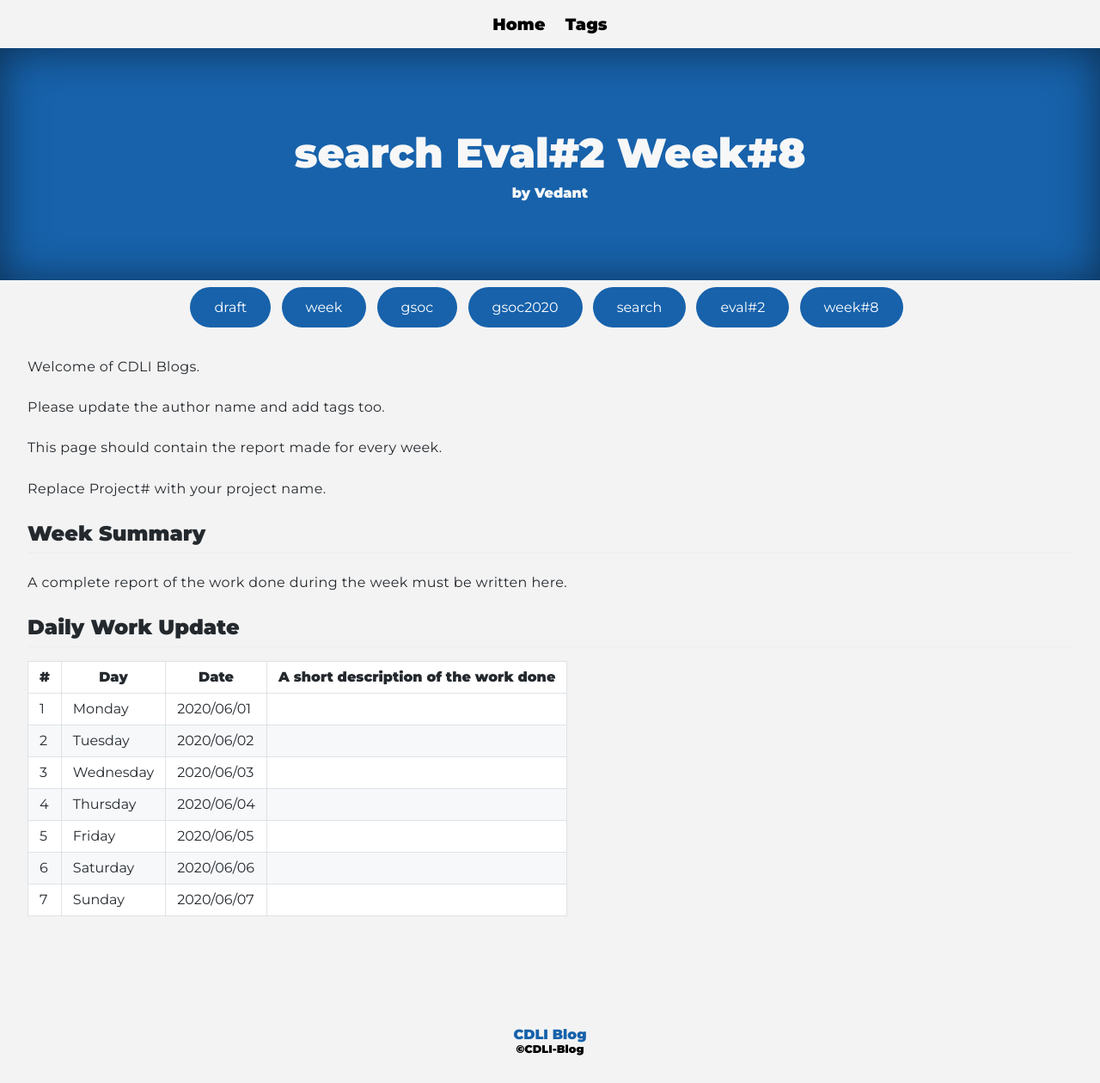
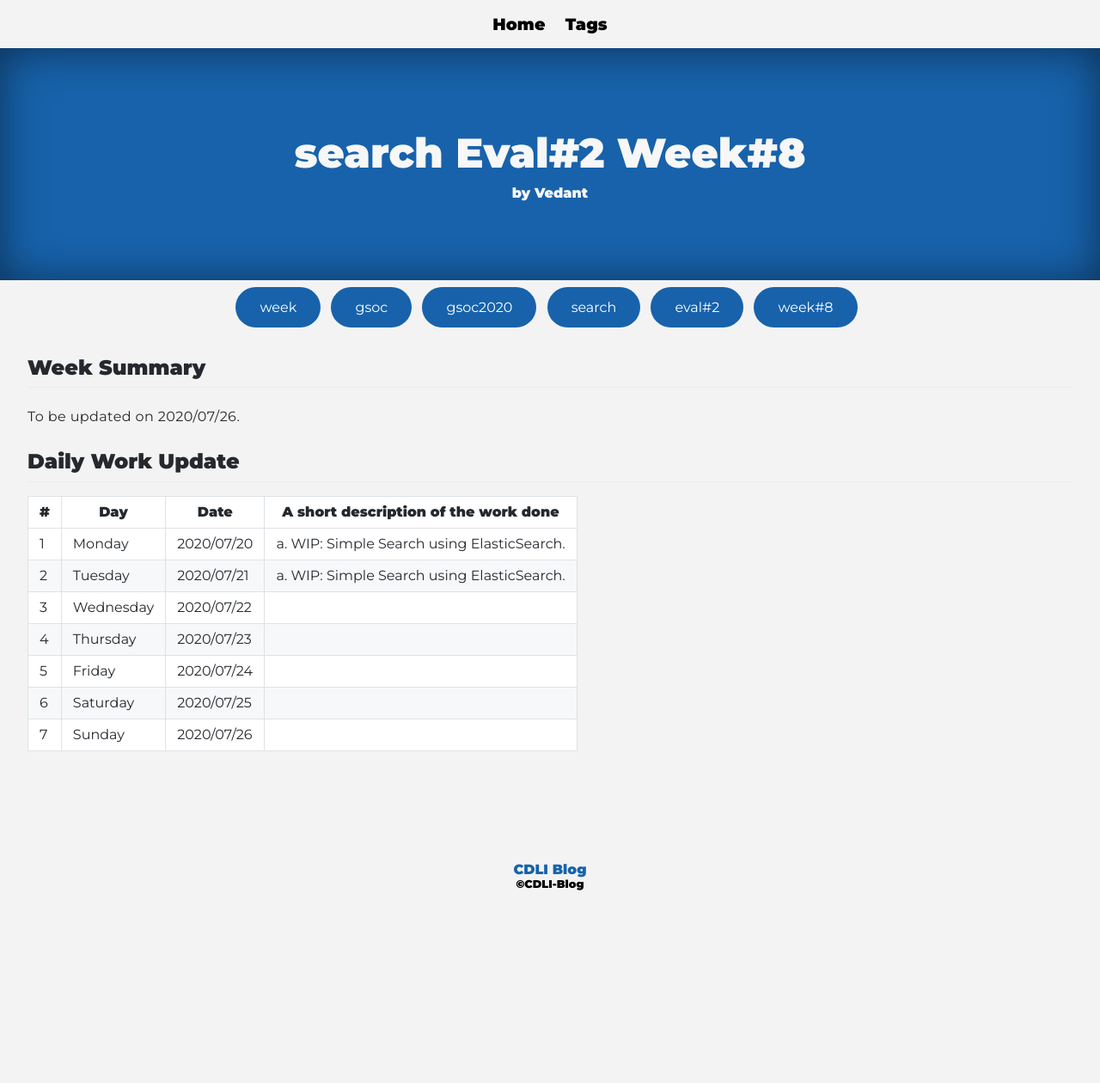
Before and after one commit to cdli-gh/blog, a Jekyll site: the page built from _blog/gsoc20/search/posts/09_week8.md, in a window 1280 px wide. Shown: the whole page at 86% size. Built offline with Jekyll 4.4.1, drawn with Linux system fonts in a browser that asks for light colours; Markdown is read by kramdown in place of the engine named in the settings; after the commit the page ends 1068 px from its top, so only the background shows below that.

Commit message:
Search : DailyUpdates 8:1,2

```diff
--- a/_blog/gsoc20/search/posts/09_week8.md
+++ b/_blog/gsoc20/search/posts/09_week8.md
@@ -2,29 +2,22 @@
 layout: page
 title: search Eval#2 Week#8
 author: "Vedant"
-tags: ["draft","week","gsoc","gsoc2020","search","eval#2","week#8"]
+tags: ["week","gsoc","gsoc2020","search","eval#2","week#8"]
 ---
-Welcome of CDLI Blogs.
-
-Please update the author name and add tags too.
-
-This page should contain the report made for every week.
-
-Replace Project# with your project name.
 
 ## Week Summary
 
-A complete report of the work done during the week must be written here.
+To be updated on 2020/07/26.
 
 
 ## Daily Work Update
 
 |\#|Day|Date|A short description of the work done|
 |---	|---	|---	|---	|
-|1   	| Monday 	|   2020/06/01	|   	|
-|2   	| Tuesday  	|   2020/06/02	|   	|
-|3   	| Wednesday  	|  2020/06/03 	|   	|
-|4   	| Thursday  	|   2020/06/04	|   	|
-|5   	| Friday  	|   2020/06/05	|   	|
-|6   	| Saturday  	|   2020/06/06	|   	|
-|7   	| Sunday  	|   2020/06/07	|   	|
+|1   	| Monday 	|   2020/07/20	|  a. WIP: Simple Search using ElasticSearch. 	|
+|2   	| Tuesday  	|   2020/07/21	|  a. WIP: Simple Search using ElasticSearch. 	|
+|3   	| Wednesday  	|  2020/07/22 	|   	|
+|4   	| Thursday  	|   2020/07/23	|   	|
+|5   	| Friday  	|   2020/07/24	|   	|
+|6   	| Saturday  	|   2020/07/25	|   	|
+|7   	| Sunday  	|   2020/07/26	|   	|
```
